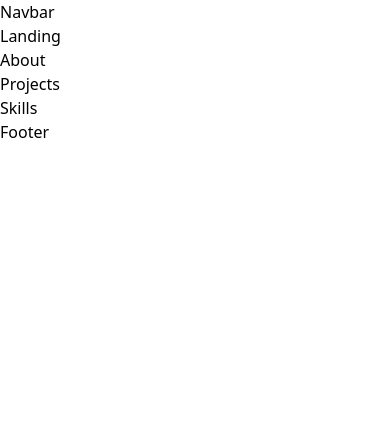
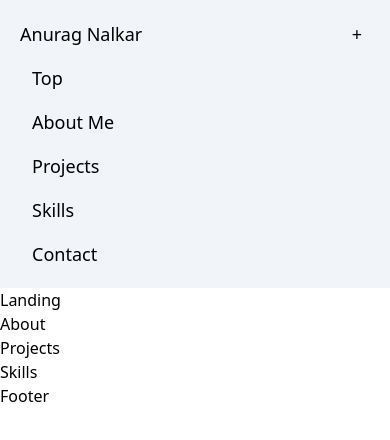
Before and after one commit to Garuna414/Pfolio24, a React (Create React App) app: page / in a window 390 px wide. Shown: the top 440 px of the page. Built offline with nearby package versions, Linux system fonts and the light colour scheme.

Commit message:
Responsive Navbar component added

```diff
--- a/src/components/Navbar.jsx
+++ b/src/components/Navbar.jsx
@@ -1,7 +1,40 @@
-import React from 'react'
+import React, { useState } from "react";
 
 export default function Navbar() {
+  const sections = ["Top", "About Me", "Projects", "Skills", "Contact"];
+  const [Toggle, setToggle] = useState(1);
+  function toggleMenu() {
+    setToggle(!Toggle);
+  }
   return (
-    <div>Navbar</div>
-  )
+    <div className="w-screen bg-slate-100 sticky border-b-black py-3 px-5 h-fit">
+      <div className="w-full flex md:flex-row flex-col md:justify-between text-lg items-left">
+        <div className="md:flex-none flex flex-row justify-between">
+          <div className="my-auto">Anurag Nalkar</div>
+          <div
+            className="md:hidden hover:font-bold hover:bg-slate-400 p-2 cursor-pointer rounded-md"
+            onClick={toggleMenu}
+          >
+            +
+          </div>
+        </div>
+        <div>
+          <ul
+            className={`${
+              Toggle ? "visible" : "hidden"
+            } md:flex md:flex-row flex-col items-left md:gap-0 gap-2`}
+          >
+            {sections.map((section, index) => (
+              <li
+                key={index}
+                className="hover:bg-slate-400 hover:text-red-600 hover:font-semibold py-2 px-3 rounded-md cursor-pointer"
+              >
+                {section}
+              </li>
+            ))}
+          </ul>
+        </div>
+      </div>
+    </div>
+  );
 }
```
